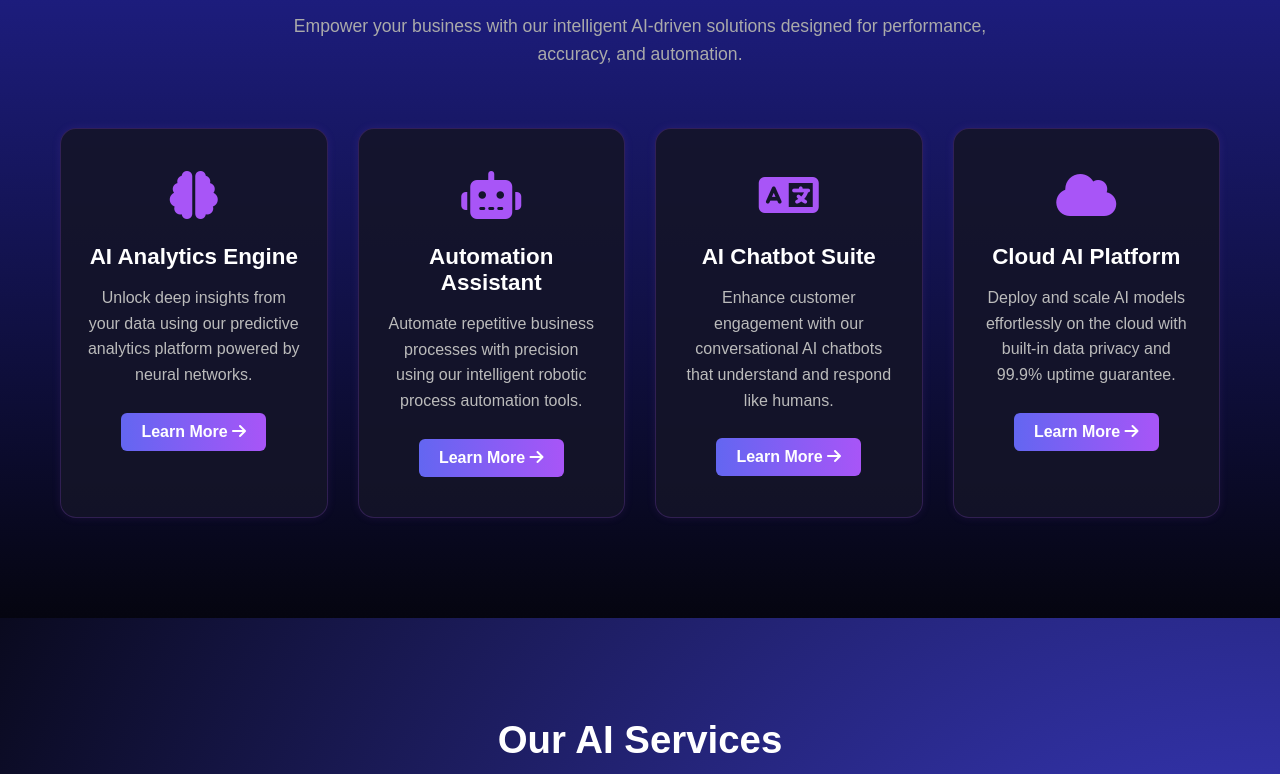
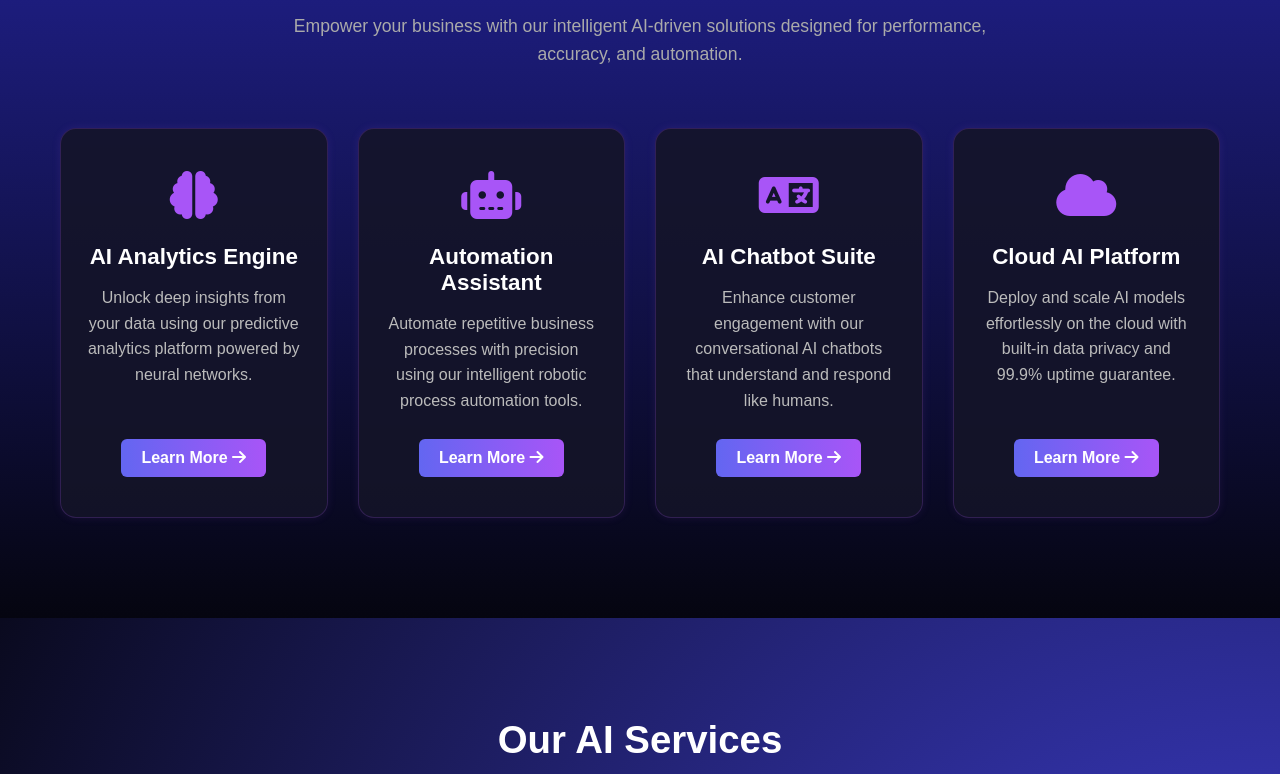
Before and after one commit to rajneeshashwale/Arsh-ai-technologies, a plain HTML site: page frontend/index.html in a window 1280 px wide. Shown: the part 947-1721 px from the top of the page. Drawn offline with Linux system fonts and the light colour scheme.

Commit message:
first commit

```diff
--- a/frontend/index.html
+++ b/frontend/index.html
@@ -285,7 +285,7 @@
         </div>
 
         <div class="footer-bottom">
-            <p>© 2025 Arsh AI Technologies | All Rights Reserved.</p>
+            <p>© 2026 Arsh AI Technologies | All Rights Reserved.</p>
         </div>
     </footer>
 
--- a/frontend/style.css
+++ b/frontend/style.css
@@ -242,6 +242,9 @@ footer {
     overflow: hidden;
     transition: all 0.4s ease;
     box-shadow: 0 0 10px rgba(168, 85, 247, 0.1);
+    display: flex;
+    flex-direction: column;
+    align-items: center;
 }
 
 .product-card:hover {
@@ -283,6 +286,7 @@ footer {
     text-decoration: none;
     font-weight: 600;
     transition: 0.3s;
+    margin-top: auto;
 }
 
 .btn-card:hover {
```
